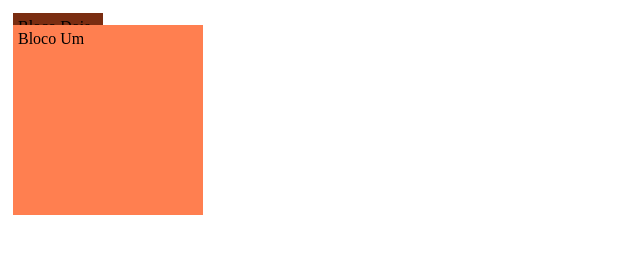
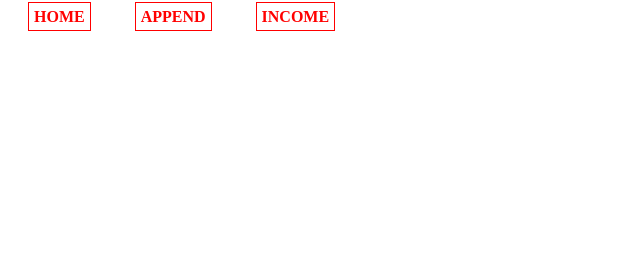
Before and after one commit to MarcusBeladona/Desenvolvimento-Web, a plain HTML site: page 2 CSS/Aula/index.html in a window 1280 px wide. Shown: the whole page, without its empty margins (0-640 px from the left). Drawn offline with Linux system fonts and the light colour scheme.

Commit message:
Manipulação de Links

```diff
--- a/2 CSS/Aula/index.html
+++ b/2 CSS/Aula/index.html
@@ -9,13 +9,9 @@
 
     <body>
         <div>
-            <div id="control1">
-                Bloco Um
-            </div>
-
-            <div id="control">
-                Bloco Dois
-            </div>
+            <a href="#">HOME</a>
+            <a href="#">APPEND</a>
+            <a href="#">INCOME</a>
         </div>
     </body>
 
--- a/2 CSS/Aula/style.css
+++ b/2 CSS/Aula/style.css
@@ -1,20 +1,23 @@
-#control {
-    background-color: rgb(122, 45, 17);
+a {
+    font-weight: bold;
+    text-decoration: none;
+    margin: 20px;
+    border: 1px solid red;
     padding: 5px;
-    width: 80px;
-    height: 80px;
-    margin: 5px;
-    position: absolute;
-    z-index: 0;
 }
 
-#control1 {
-    background-color: coral;
-    padding: 5px;
-    width: 180px;
-    height: 180px;
-    margin: 5px;
-    position: absolute;
-    top: 20px;
-    z-index: 1;
+a:link {
+    color: red;
 }
+
+a:active {
+    color: blue;
+}
+
+a:visited {
+    color: green;
+}
+
+a:hover {
+    color: yellow;
+}
```
